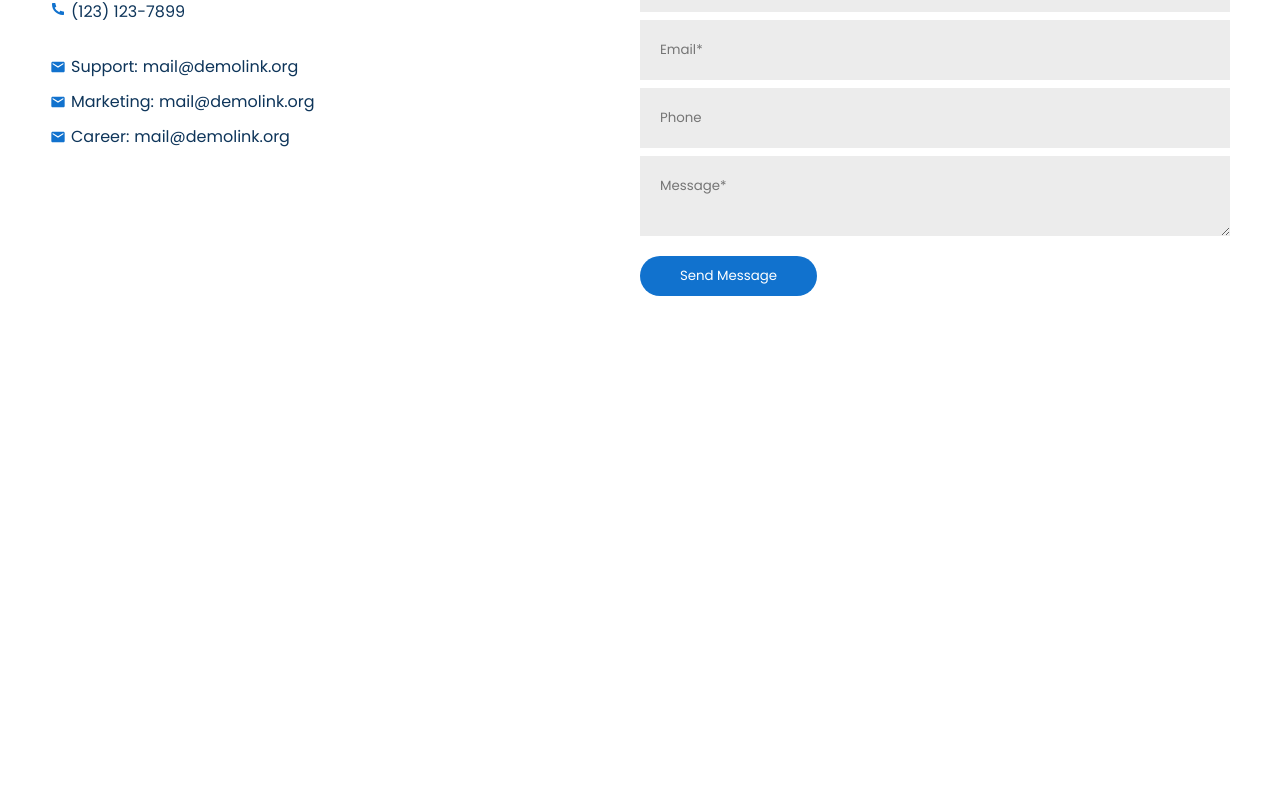
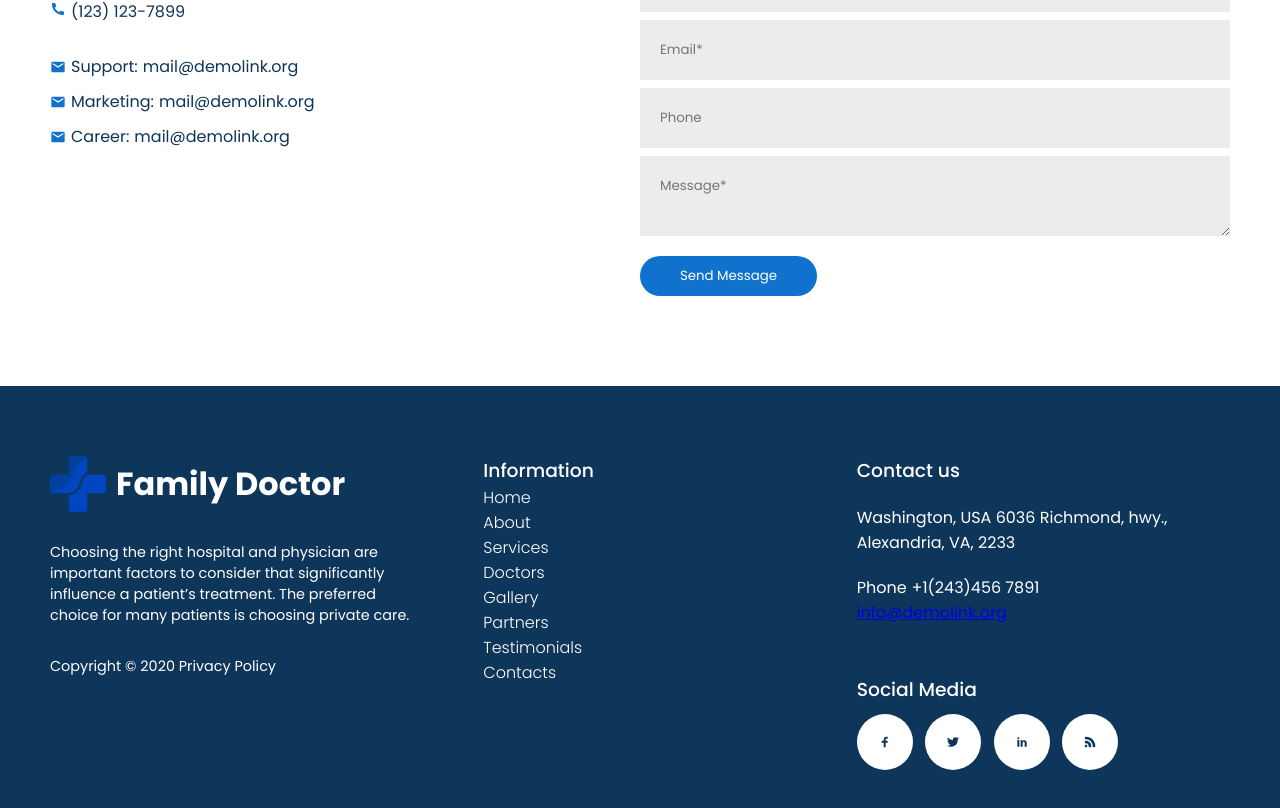
Before and after one commit to vigneshiyergithub/Family-Doctor, a React (Create React App) app: page / in a window 1280 px wide. Shown: the part 7536-8344 px from the top of the page. Before the commit the page ends 7922 px from the top, so only its background shows below. Built offline with nearby package versions, Linux system fonts and the light colour scheme.

Commit message:
footer commit

```diff
--- a/src/App.js
+++ b/src/App.js
@@ -5,6 +5,7 @@ import Call from './components/Call/Call';
 import Contact from './components/Contact/Contact';
 import Credentials from './components/Credentials/Credentials';
 import FAQs from './components/FAQs/FAQs';
+import Footer from './components/Footer/Footer';
 import Hero from './components/Hero/Hero';
 import Partners from './components/Partners/Partners';
 import Services from './components/Services/Services';
@@ -26,6 +27,7 @@ function App() {
       <Testimonials />
       <FAQs />
       <Contact />
+      <Footer />
     </div>
   );
 }
--- /dev/null
+++ b/src/components/Footer/Footer.css
@@ -0,0 +1,130 @@
+:root{
+    --universlColor: rgb(17, 114, 206);
+    --headingColor: rgb(14, 53, 90);
+}
+
+.footer-container{
+    background: var(--headingColor);
+    color: #fff;
+    padding: 70px 50px;
+    width: 100%;
+    display: grid;
+    grid-template-columns: repeat(3, 1fr);
+    grid-gap: 30px;
+}
+
+.footer-logo{
+    display: flex;
+    flex-direction: column;
+    color: #fff;
+    width: 100%;
+}
+
+.footer-logo >a{
+    display: flex;
+    align-items: center;
+    text-decoration: none;
+}
+
+.footer-logo a h1{
+    color: #fff;
+    margin-left: 10px;
+}
+
+.footer-logo p{
+    margin-top: 30px;
+    font-size: .9rem;
+}
+
+.info{
+    display: flex;
+    flex-direction: column;
+    width: 100%;
+    margin-left: 30px;
+}
+
+.info h3{
+    color: #fff;
+    font-weight: 500;
+
+}
+
+.info-links{
+    display: flex;
+    flex-direction: column;
+    width: 100%;
+}
+
+.info-links a{
+    color: #fff;
+    text-decoration: none;
+    font-weight: 300;
+    width: 20%;
+}
+
+.info-links a:hover{
+    color: var(--universlColor);
+}
+
+.footer-contacts{
+    display: flex;
+    width: 100%;
+    flex-direction: column;
+}
+
+.footer-contacts h3{
+    color: #fff !important;
+    font-weight: 500;
+}
+
+.footer-contacts p{
+    margin-top: 20px;
+    display: flex;
+    align-items: center;
+}
+
+.footer-contacts p a{
+    text-decoration: none;
+    margin-left: 5px;
+    color: #fff;
+
+}
+
+.footer-contacts p a:hover{
+    color: var(--universlColor);
+}
+
+
+.social{
+    margin-top: 50px;
+    display: flex;
+    flex-direction: column;
+}
+
+.social h3{
+    font-weight: 500;
+}
+
+.icons{
+    margin-top: 10px;
+    display: flex;
+    width: 70%;
+    justify-content: space-between;
+}
+
+.icons i{
+    background-color: #fff;
+    border-radius: 50%;
+    padding: 20px;
+    color: var(--headingColor);
+    display: flex;
+    font-size: 1rem;
+    cursor: pointer;
+    align-items: center;
+}
+
+.icons i:hover{
+    background: var(--universlColor);
+    color: #fff;
+    transition: 0.3s;
+}
--- /dev/null
+++ b/src/components/Footer/Footer.js
@@ -0,0 +1,57 @@
+import React from 'react';
+
+import { TiSocialFacebook, TiSocialTwitter,TiSocialLinkedin, TiRss } from 'react-icons/ti';
+import './Footer.css';
+
+function Footer() {
+    return (
+        <div className="footer-container">
+            <div className="footer-logo">
+                <a href="#">
+                    <img src="../logo.png" alt=""/>
+                    <h1>Family Doctor</h1>
+                </a>
+                <p>
+                    Choosing the right hospital and physician are important factors to consider
+                    that significantly influence a patient’s treatment.
+                    The preferred choice for many patients is choosing private care.
+                </p>
+
+                <p>Copyright © 2020 Privacy Policy</p>
+            </div>
+
+            <div className="info">
+                <h3>Information</h3>
+                <div className="info-links">
+                    <a href="#">Home</a>
+                    <a href="#">About</a>
+                    <a href="#">Services</a>
+                    <a href="#">Doctors</a>
+                    <a href="#">Gallery</a>
+                    <a href="#">Partners</a>
+                    <a href="#">Testimonials</a>
+                    <a href="#">Contacts</a>
+                </div>
+            </div>
+
+            <div className="footer-contacts">
+                <h3>Contact us</h3>
+                <p>Washington, USA 6036 Richmond, hwy., Alexandria, VA, 2233 </p>
+                <p>Phone <a href="+1(243)456 7891">+1(243)456 7891</a></p>
+                <a href="info@demolink.org">info@demolink.org</a>
+
+                <div className="social">
+                    <h3>Social Media</h3>
+                    <div className="icons">
+                        <i><TiSocialFacebook /></i>
+                        <i><TiSocialTwitter /></i>
+                        <i><TiSocialLinkedin /></i>
+                        <i><TiRss /></i>
+                    </div>
+                </div>
+            </div>
+        </div>
+    )
+}
+
+export default Footer
```
